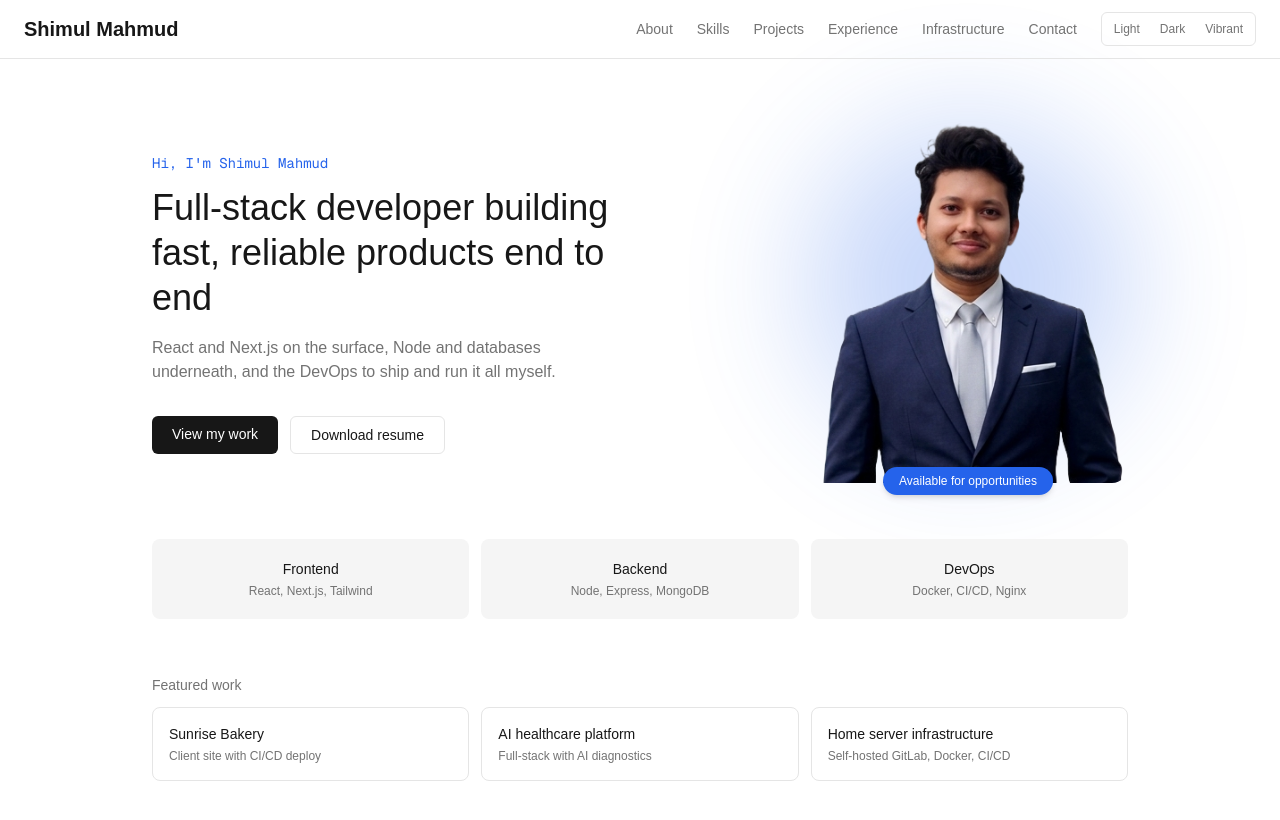
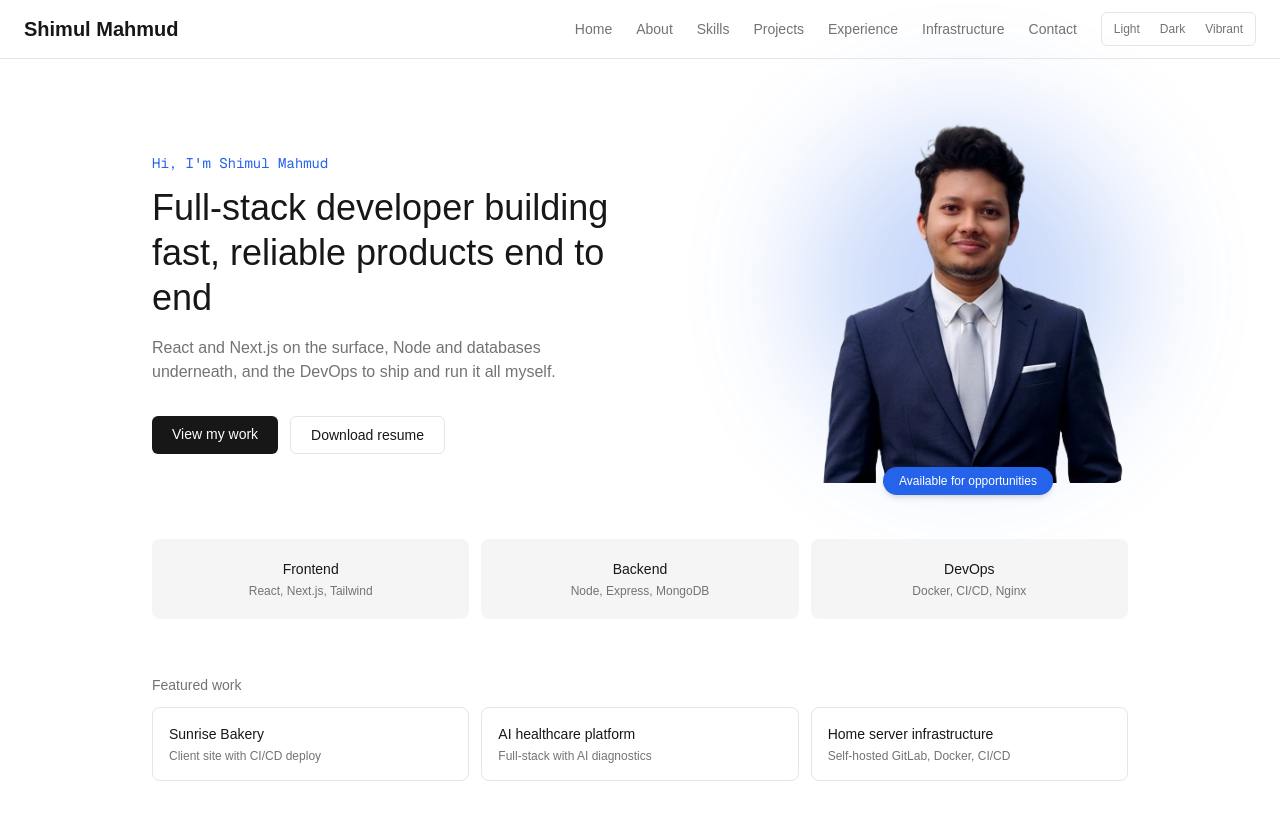
Before and after one commit to shimul705/portfolio2026, a Next.js app: page / in a window 1280 px wide. Shown: the top 820 px of the page. Built offline with nearby package versions, Linux system fonts and the light colour scheme.

Commit message:
navber is floating section now...and added home to nav

```diff
--- a/components/layout/navbar.tsx
+++ b/components/layout/navbar.tsx
@@ -10,7 +10,7 @@ export function Navbar() {
 
   return (
     <nav
-      className="border-b px-6 py-3"
+      className="relative border-b px-6 py-3"
       style={{ borderColor: "var(--nav-border)" }}
     >
       <div className="flex items-center justify-between">
@@ -46,7 +46,10 @@ export function Navbar() {
 
       {/* Mobile menu panel */}
       {open && (
-        <div className="mt-4 flex flex-col gap-4 pb-2 lg:hidden">
+        <div
+          className="absolute left-0 right-0 top-full z-50 flex flex-col gap-4 border-b px-6 py-4 shadow-lg lg:hidden"
+          style={{ background: "var(--background)", borderColor: "var(--nav-border)" }}
+        >
           {navLinks.map((link) => (
             <Link
               key={link.href}
--- a/lib/data/nav-links.ts
+++ b/lib/data/nav-links.ts
@@ -1,6 +1,7 @@
 import type { NavLink } from "../../types";
 
 export const navLinks: NavLink[] = [
+  { label: "Home", href: "/" },
   { label: "About", href: "/about" },
   { label: "Skills", href: "/skills" },
   { label: "Projects", href: "/projects" },
```
